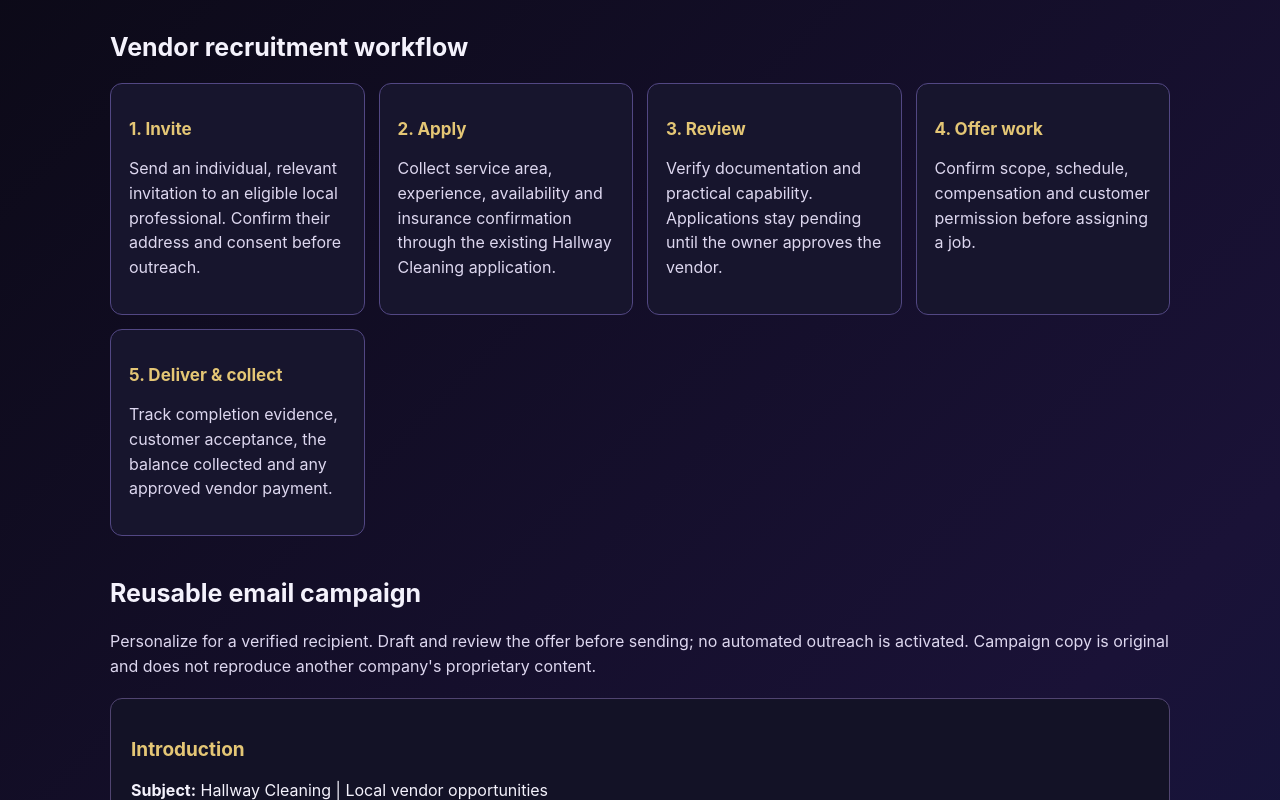
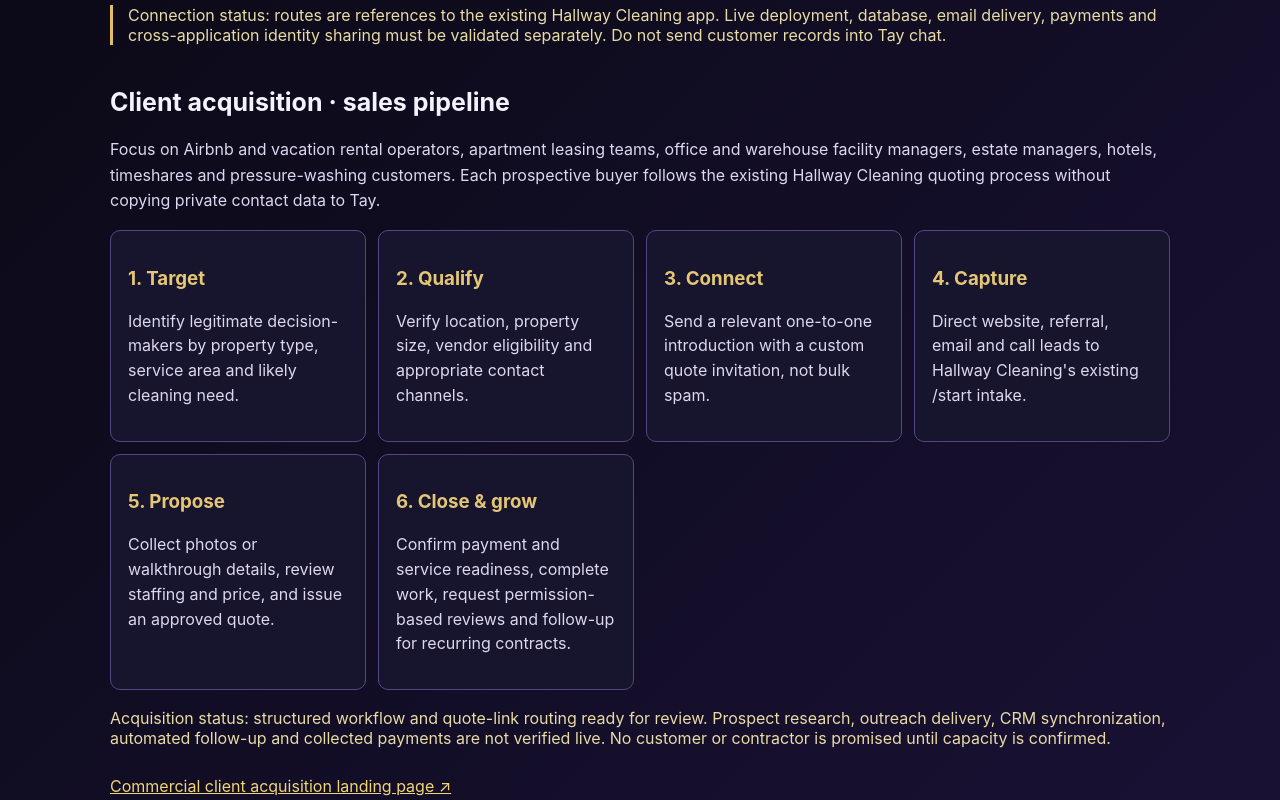
Before and after one commit to transcenlutions25/transcenlutions, a Next.js app: page /hallway-cleaning in a window 1280 px wide. Shown: the part 400-1200 px from the top of the page. Built offline with nearby package versions, Linux system fonts and the light colour scheme.

Commit message:
feat: add targeted client acquisition pipeline to Hallway Cleaning workspace

```diff
--- a/app/hallway-cleaning/page.tsx
+++ b/app/hallway-cleaning/page.tsx
@@ -46,7 +46,7 @@ export default function HallwayWorkspace() {
         <Link href="/" style={{color:"#f0d575"}}>← Back to Tay Command</Link>
         <p style={{marginTop:32,color:"#f0d575",fontWeight:700,letterSpacing:2,textTransform:"uppercase",fontSize:12}}>Transcenlutions · Business division</p>
         <h1 style={{fontSize:"clamp(30px,5vw,48px)",lineHeight:1.1,margin:"10px 0 14px"}}>Hallway Cleaning</h1>
-        <p style={{maxWidth:800,lineHeight:1.7,color:"#ddd7ef"}}>One command surface for the existing cleaning business. The customer intake and vendor application live in the separate Hallway Cleaning service; Tay does not silently copy or expose private customer data.</p>
+        <p style={{maxWidth:800,lineHeight:1.7,color:"#ddd7ef"}}>One command surface for professional vacation rental and apartment turnovers, offices, warehouses, estates, hotels, timeshares, pressure washing and larger projects. The customer intake and vendor application live in the separate Hallway Cleaning service; Tay does not silently copy or expose private customer data.</p>
         <section aria-label="Business tools" style={{display:"flex",flexWrap:"wrap",gap:12,margin:"26px 0"}}>
           {[
             ["Public site","https://hallwaycleaning.com"],
@@ -57,6 +57,20 @@ export default function HallwayWorkspace() {
           ].map(([label,url])=><a key={label} href={url} target="_blank" rel="noopener noreferrer" style={{border:"1px solid #9c81d0",borderRadius:8,padding:"12px 16px",color:"#fff",textDecoration:"none"}}>{label} ↗</a>)}
         </section>
         <p style={{borderLeft:"3px solid #e0be67",paddingLeft:15,color:"#e8dba6"}}>Connection status: routes are references to the existing Hallway Cleaning app. Live deployment, database, email delivery, payments and cross-application identity sharing must be validated separately. Do not send customer records into Tay chat.</p>
+        <h2 style={{marginTop:42,fontSize:25}}>Client acquisition · sales pipeline</h2>
+        <p style={{lineHeight:1.6,color:"#ddd7ef"}}>Focus on Airbnb and vacation rental operators, apartment leasing teams, office and warehouse facility managers, estate managers, hotels, timeshares and pressure-washing customers. Each prospective buyer follows the existing Hallway Cleaning quoting process without copying private contact data to Tay.</p>
+        <div style={{display:"grid",gridTemplateColumns:"repeat(auto-fit,minmax(210px,1fr))",gap:12}}>
+        {[
+          ["1. Target", "Identify legitimate decision-makers by property type, service area and likely cleaning need."],
+          ["2. Qualify", "Verify location, property size, vendor eligibility and appropriate contact channels."],
+          ["3. Connect", "Send a relevant one-to-one introduction with a custom quote invitation, not bulk spam."],
+          ["4. Capture", "Direct website, referral, email and call leads to Hallway Cleaning's existing /start intake."],
+          ["5. Propose", "Collect photos or walkthrough details, review staffing and price, and issue an approved quote."],
+          ["6. Close & grow", "Confirm payment and service readiness, complete work, request permission-based reviews and follow-up for recurring contracts."]
+        ].map(([title,copy])=><article key={title} style={{background:"#17152d",border:"1px solid #524783",borderRadius:10,padding:17}}><h3 style={{color:"#e4c675"}}>{title}</h3><p style={{color:"#ddd7ef",lineHeight:1.55}}>{copy}</p></article>)}
+        </div>
+        <p style={{marginTop:18,color:"#e8dba6"}}>Acquisition status: structured workflow and quote-link routing ready for review. Prospect research, outreach delivery, CRM synchronization, automated follow-up and collected payments are not verified live. No customer or contractor is promised until capacity is confirmed.</p>
+        <a href="https://hallwaycleaning.com/commercial-clients" target="_blank" rel="noopener noreferrer" style={{display:"inline-block",margin:"12px 0 28px",color:"#f0d575"}}>Commercial client acquisition landing page ↗</a>
         <h2 style={{marginTop:42,fontSize:25}}>Vendor recruitment workflow</h2>
         <div style={{display:"grid",gridTemplateColumns:"repeat(auto-fit,minmax(220px,1fr))",gap:14}}>
           {stages.map(s=><article key={s.title} style={{background:"#17152d",border:"1px solid #524783",borderRadius:12,padding:18}}><h3 style={{color:"#e4c675",fontSize:17}}>{s.title}</h3><p style={{lineHeight:1.55,color:"#ddd7ef"}}>{s.copy}</p></article>)}
```
